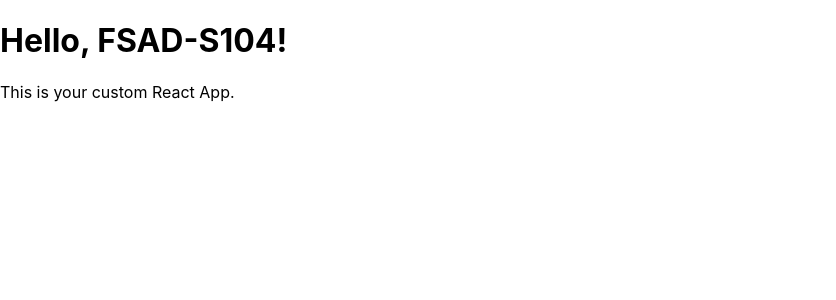
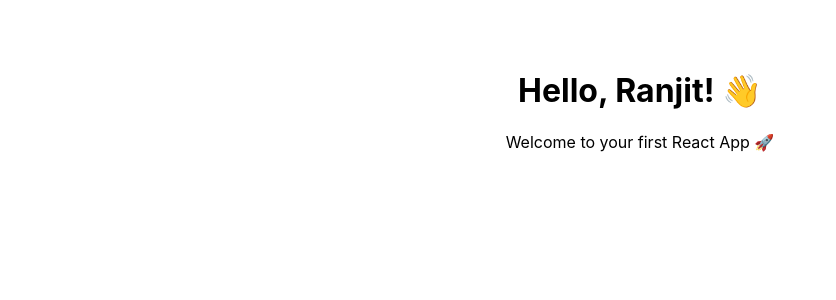
Before and after one commit to 11ranjitreddy/FSAD-S104, a React app: page / in a window 1280 px wide. Shown: the top 300 px of the page, without its empty margins (0-836 px from the left). Built offline with nearby package versions, Linux system fonts and the light colour scheme.

Commit message:
Updated App.js

```diff
--- a/package.json
+++ b/package.json
@@ -139,5 +139,8 @@
     "presets": [
       "react-app"
     ]
+  },
+  "devDependencies": {
+    "gh-pages": "^6.3.0"
   }
 }
--- a/src/App.js
+++ b/src/App.js
@@ -2,9 +2,9 @@
 
 function App() {
   return (
-    <div>
-      <h1>Hello, FSAD-S104!</h1>
-      <p>This is your custom React App.</p>
+    <div style={{ textAlign: 'center', paddingTop: '50px' }}>
+      <h1>Hello, Ranjit! 👋</h1>
+      <p>Welcome to your first React App 🚀</p>
     </div>
   );
 }
```
Also changed, not shown: 1 other file (tests, documents, lock files or other folders).
